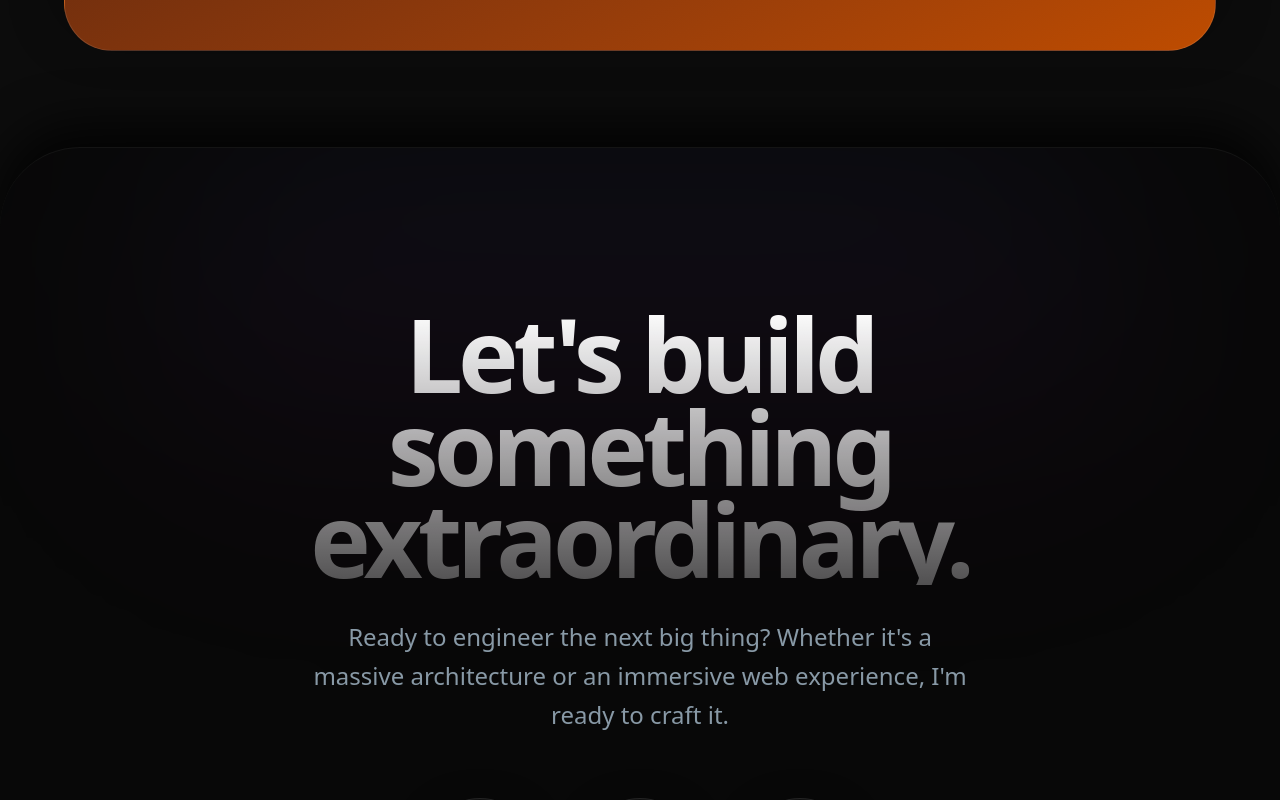
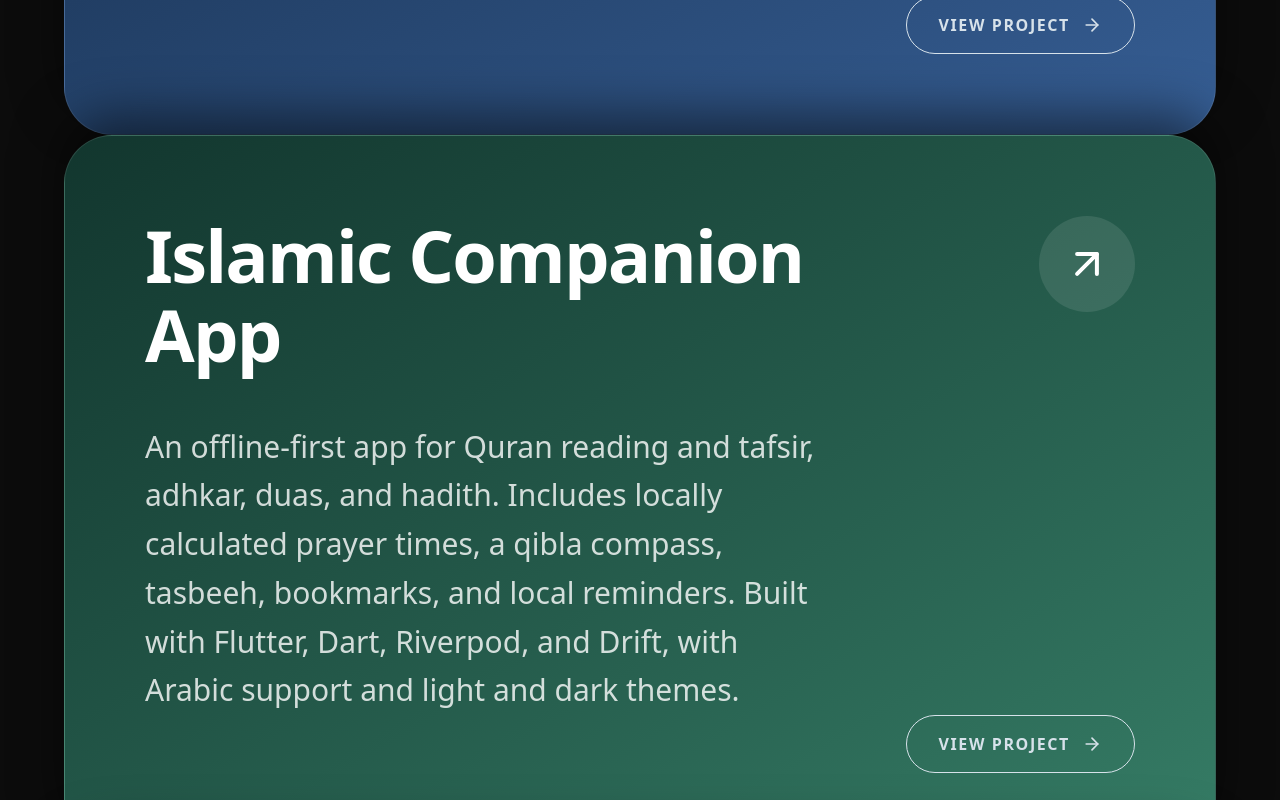
Before and after one commit to MahmoudSalem322/Protflio-, a Next.js app: page / in a window 1280 px wide. Shown: the part 5920-6720 px from the top of the page. Built offline with nearby package versions, Linux system fonts and the light colour scheme.

Commit message:
Add Qabas and Islamic companion app to portfolio
Showcase learning and Islamic companion applications with verified features, Flutter technologies, and source links. Use a generic visible title for the religious application.

```diff
--- a/src/app/page.tsx
+++ b/src/app/page.tsx
@@ -146,7 +146,9 @@ export default function Portfolio() {
               { id: 1, title: 'Masar Platform', desc: 'A project showcase for a modular institution management platform, covering operations, employees, tasks, and reporting. Built with React, TypeScript, and Vite.', color: 'from-[#0C1E3E] to-[#123063]', link: 'https://masartesting.vercel.app/' },
               { id: 2, title: 'Workflow Nets', desc: 'A workspace for projects, tasks, teams, clients, and invoices, with chat, video meetings, and performance dashboards. My role focused on frontend development with Next.js, React, TypeScript, and Tailwind CSS.', color: 'from-[#18011F] to-[#7621B0]', link: 'https://www.workflownets.com/' },
               { id: 3, title: 'Shifa', desc: 'A healthcare platform connecting patients with doctors, health centers, and pharmacies. Features include appointment booking, medicine requests and donations, and prescription reading. Built with Next.js, React, JavaScript, and Tailwind CSS.', color: 'from-[#07352F] to-[#087F74]', link: 'https://github.com/MahmoudSalem322/Shifa-v1' },
-              { id: 5, title: 'Humanitarian Logistical Hubs', desc: 'Specialized data analytics interface helping streamline multi-site parcel monitoring systems.', color: 'from-[#3E1A0C] to-[#BE4C00]', link: '#' }
+              { id: 4, title: 'Qabas', desc: 'An offline-first learning workspace for web and Android. Organize courses and resources, write Markdown notes, manage tasks and reminders, and track learning progress. Built with Flutter, Dart, Riverpod, and local storage, with Arabic and English support.', color: 'from-[#142A46] to-[#365E94]', link: 'https://github.com/MahmoudSalem322/personal_learning_os' },
+              { id: 5, title: 'Islamic Companion App', desc: 'An offline-first app for Quran reading and tafsir, adhkar, duas, and hadith. Includes locally calculated prayer times, a qibla compass, tasbeeh, bookmarks, and local reminders. Built with Flutter, Dart, Riverpod, and Drift, with Arabic support and light and dark themes.', color: 'from-[#12362E] to-[#367D66]', link: 'https://github.com/MahmoudSalem322/hadeel-app' },
+              { id: 6, title: 'Humanitarian Logistical Hubs', desc: 'Specialized data analytics interface helping streamline multi-site parcel monitoring systems.', color: 'from-[#3E1A0C] to-[#BE4C00]', link: '#' }
             ].map((proj, i) => (
               <div
                 key={proj.id}
```
